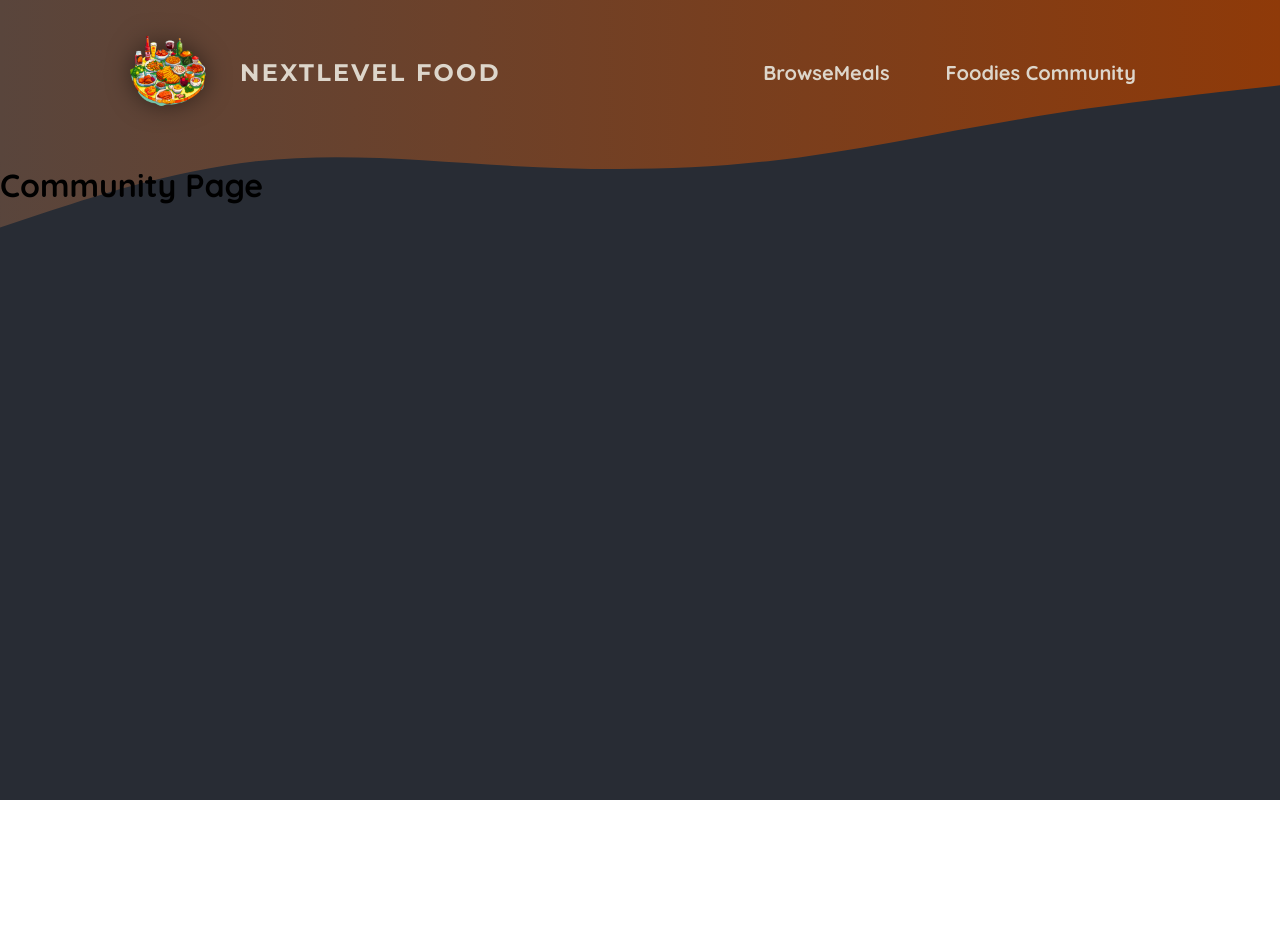
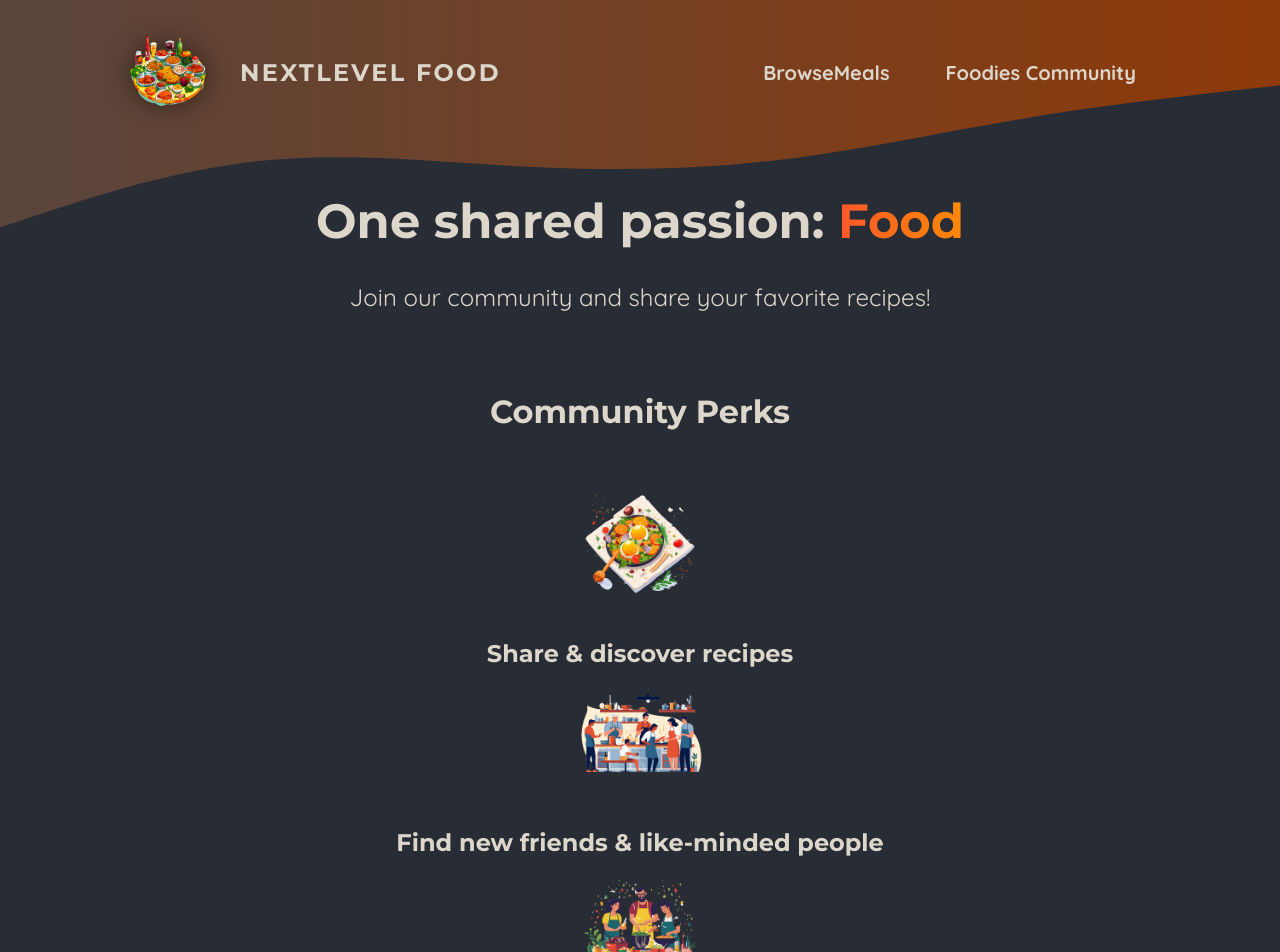
Before and after one commit to Vinnie-tec/food-lover-website, a Next.js app: page /community in a window 1280 px wide. Shown: the top 952 px of the page. Before the commit the page ends 800 px from the top, so only its background shows below. Built offline with nearby package versions, Linux system fonts and the light colour scheme.

Commit message:
Created the community page

```diff
--- a/src/app/community/page.jsx
+++ b/src/app/community/page.jsx
@@ -1,3 +1,40 @@
+import Image from 'next/image';
+
+import mealIcon from '@/assets/icons/meal.png';
+import communityIcon from '@/assets/icons/community.png';
+import eventsIcon from '@/assets/icons/events.png';
+import style from './page.module.css';
+
 export default function CommunityPage() {
-  return <h1>Community Page</h1>;
+  return (
+    <>
+      <header className={style.header}>
+        <h1>
+          One shared passion: <span className={style.highlight}>Food</span>
+        </h1>
+        <p>Join our community and share your favorite recipes!</p>
+      </header>
+      <main className={style.main}>
+        <h2>Community Perks</h2>
+
+        <ul className={style.perks}>
+          <li>
+            <Image src={mealIcon} alt="A delicious meal" />
+            <p>Share & discover recipes</p>
+          </li>
+          <li>
+            <Image src={communityIcon} alt="A crowd of people, cooking" />
+            <p>Find new friends & like-minded people</p>
+          </li>
+          <li>
+            <Image
+              src={eventsIcon}
+              alt="A crowd of people at a cooking event"
+            />
+            <p>Participate in exclusive events</p>
+          </li>
+        </ul>
+      </main>
+    </>
+  );
 }
--- /dev/null
+++ b/src/app/community/page.module.css
@@ -0,0 +1,61 @@
+.header {
+  gap: 3rem;
+  margin: 3rem auto 5rem auto;
+  width: 90%;
+  max-width: 75rem;
+  color: #ddd6cb;
+  font-size: 1.5rem;
+  text-align: center;
+}
+
+.header h1 {
+  font-family: 'Montserrat', sans-serif;
+}
+
+.highlight {
+  background: linear-gradient(90deg, #f9572a, #ff8a05);
+  background-clip: text;
+  -webkit-background-clip: text;
+  -webkit-text-fill-color: transparent;
+}
+
+.main {
+  width: 90%;
+  max-width: 40rem;
+  margin: 0 auto;
+  text-align: center;
+}
+
+.main h2 {
+  font-family: 'Montserrat', sans-serif;
+  font-size: 2rem;
+  margin-bottom: 3rem;
+  color: #ddd6cb;
+}
+
+.perks {
+  list-style: none;
+  margin: 3rem 0;
+  padding: 0;
+}
+
+.perks li {
+  display: flex;
+  flex-direction: column;
+  align-items: center;
+  gap: 2rem;
+}
+
+.perks img {
+  width: 8rem;
+  height: 8rem;
+  object-fit: contain;
+}
+
+.perks p {
+  font-family: 'Montserrat', sans-serif;
+  font-size: 1.5rem;
+  font-weight: bold;
+  margin: 0;
+  color: #ddd6cb;
+}
```
